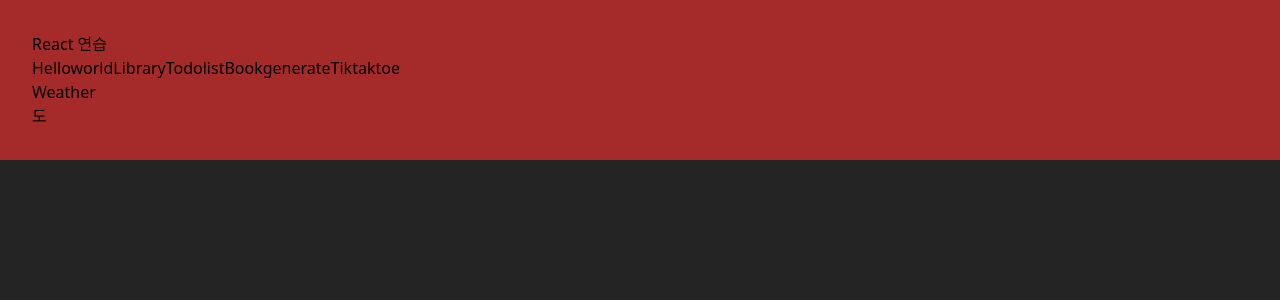
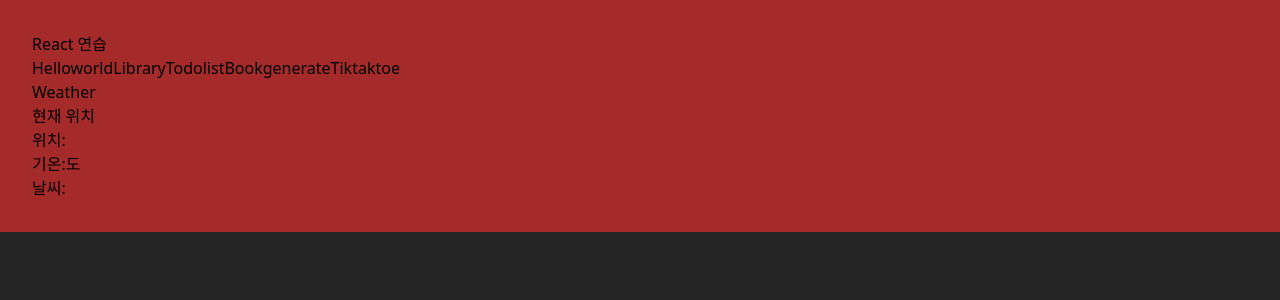
Before and after one commit to jingjing2222/react-practice, a React (Vite) app: page / in a window 1280 px wide. Both pictures are taken after a click on the button "Weather". Shown: the top 300 px of the page. Built offline with nearby package versions, Linux system fonts and the light colour scheme.

Commit message:
현재 위치 띄우기 성공, 다음은 각 도시별 버튼 만들고 날씨 출력하기 구현하기

```diff
--- a/src/components/Weather/Weather.jsx
+++ b/src/components/Weather/Weather.jsx
@@ -1,8 +1,9 @@
 import {React,useState} from "react";
+import WeatherButton from "./WeatherButton";
 
 export default function Weather(){
+    const[weather,setWeather]=useState([])
 
-    const[weather,setWeather]=useState([])
     function getLocation() {
         if (navigator.geolocation) {
             return navigator.geolocation.getCurrentPosition((position)=>{
@@ -19,13 +20,17 @@ export default function Weather(){
         let url = `https://api.openweathermap.org/data/2.5/weather?lat=${lat}&lon=${lon}&appid=${key}`
         let response = await fetch(url)
         let data = await response.json();
-        setWeather(data.main.temp-273);
-
+        setWeather([data.name,Math.round((data.main.temp-273) * 10) / 10,data.weather[0].main]);
     }
 
     return(
         <>
-            <button className="rounded text-center m-4 p-4 border-white border-2 min-w-14 min-h-14" onClick={getLocation}>{weather}도</button>
+        <div>
+            <WeatherButton onClick={getLocation} location='현재 위치'/>
+        </div>
+        <div className="text-center border-2 min-w-2 min-h-2 w-52">
+            <div>위치:{weather[0]}</div> <div>기온:{weather[1]}도</div> <div>날씨:{weather[2]}</div>
+        </div>
         </>
     );
 }
--- /dev/null
+++ b/src/components/Weather/WeatherButton.jsx
@@ -0,0 +1,8 @@
+import React from "react";
+
+export default function WeatherButton(props){
+    return(<>
+        <button className="rounded text-center m-4 p-4 border-white border-2 min-w-14 min-h-14" onClick={props.onClick}>{props.location}</button>
+        </>
+    );
+}
```
